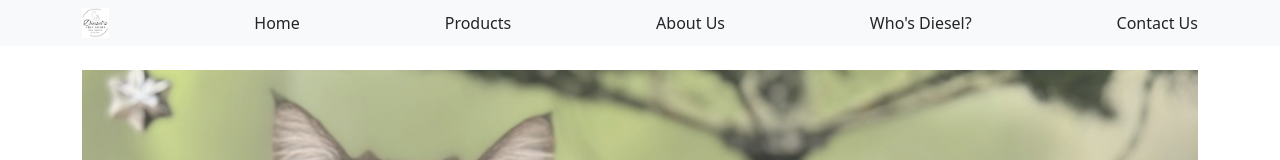
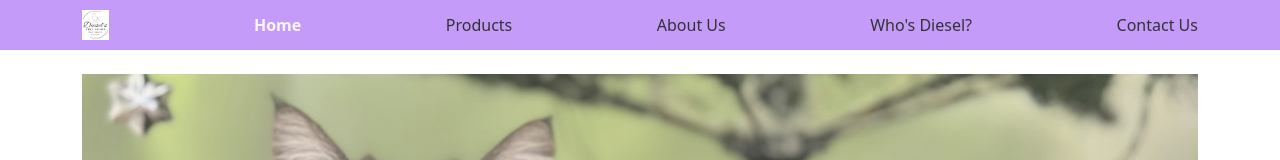
Before and after one commit to madadz69/diesels_cosy_scents, an Angular app: page /home in a window 1280 px wide. Shown: the top 160 px of the page. Built offline with nearby package versions, Linux system fonts and the light colour scheme.

Commit message:
refactor: Simplify navbar structure and styles in nav-bar component

```diff
--- a/src/app/nav-bar/nav-bar.component.html
+++ b/src/app/nav-bar/nav-bar.component.html
@@ -1,5 +1,5 @@
   <!-- Navbar -->
-  <nav class="navbar navbar-expand-lg navbar-light bg-light">
+  <nav class="navbar">
     <div class="container">
         <img src="assets/logo.jpg" alt="Diesels Cosy Scents" height="30" class="d-inline-block align-top">
         <a class="nav-link" routerLink="/home" routerLinkActive="active">Home</a>
--- a/src/app/nav-bar/nav-bar.component.scss
+++ b/src/app/nav-bar/nav-bar.component.scss
@@ -1,20 +1,22 @@
 .navbar {
-    ul {
-        display: flex;
-        gap: 1rem; // Reduces space between links to 1rem
-        padding: 0;
-        margin: 0;
-        list-style: none;
+    background-color: #c49bf9;
+    padding: 10px 20px;
+    display: flex;
+    align-items: center;
+}
 
-        li {
-            a {
-                text-decoration: none;
-                padding: 0.5rem;
+.nav-link {
+    margin-left: 15px;
+    text-decoration: none;
+    color: #333;
 
-                &:hover {
-                    text-decoration: underline;
-                }
-            }
-        }
+    &:hover {
+        text-decoration: underline; // light blue highlight
+        color: #002b45;
+    }
+
+    &.active {
+        font-weight: bold;
+        color: #f6f6f6;
     }
 }
```
